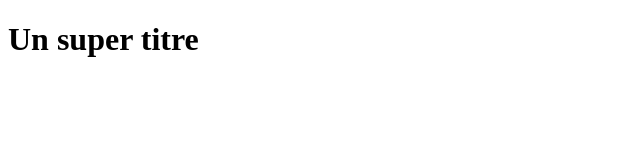
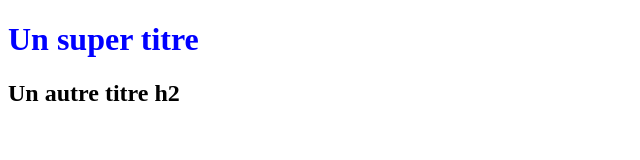
Before and after one commit to Root-221/RootProjetct, a plain HTML site: page index.html in a window 1280 px wide. Shown: the whole page, without its empty margins (0-640 px from the left). Drawn offline with Linux system fonts and the light colour scheme.

Commit message:
Ajout du tire h2 et un style blue a h1

```diff
--- a/index.html
+++ b/index.html
@@ -2,9 +2,10 @@
 <html>
 <head>
    <title></title>
-   <link rel="stylesheet" type="text/css" href="styles.css">
+   <link rel="stylesheet" type="text/css" href="style.css">
 </head>
 <body>
    <h1>Un super titre</h1>
+   <h2>Un autre titre h2</h2>
 </body>
 </html>
--- a/style.css
+++ b/style.css
@@ -0,0 +1,3 @@
+h1{
+    color: blue;
+}
```
